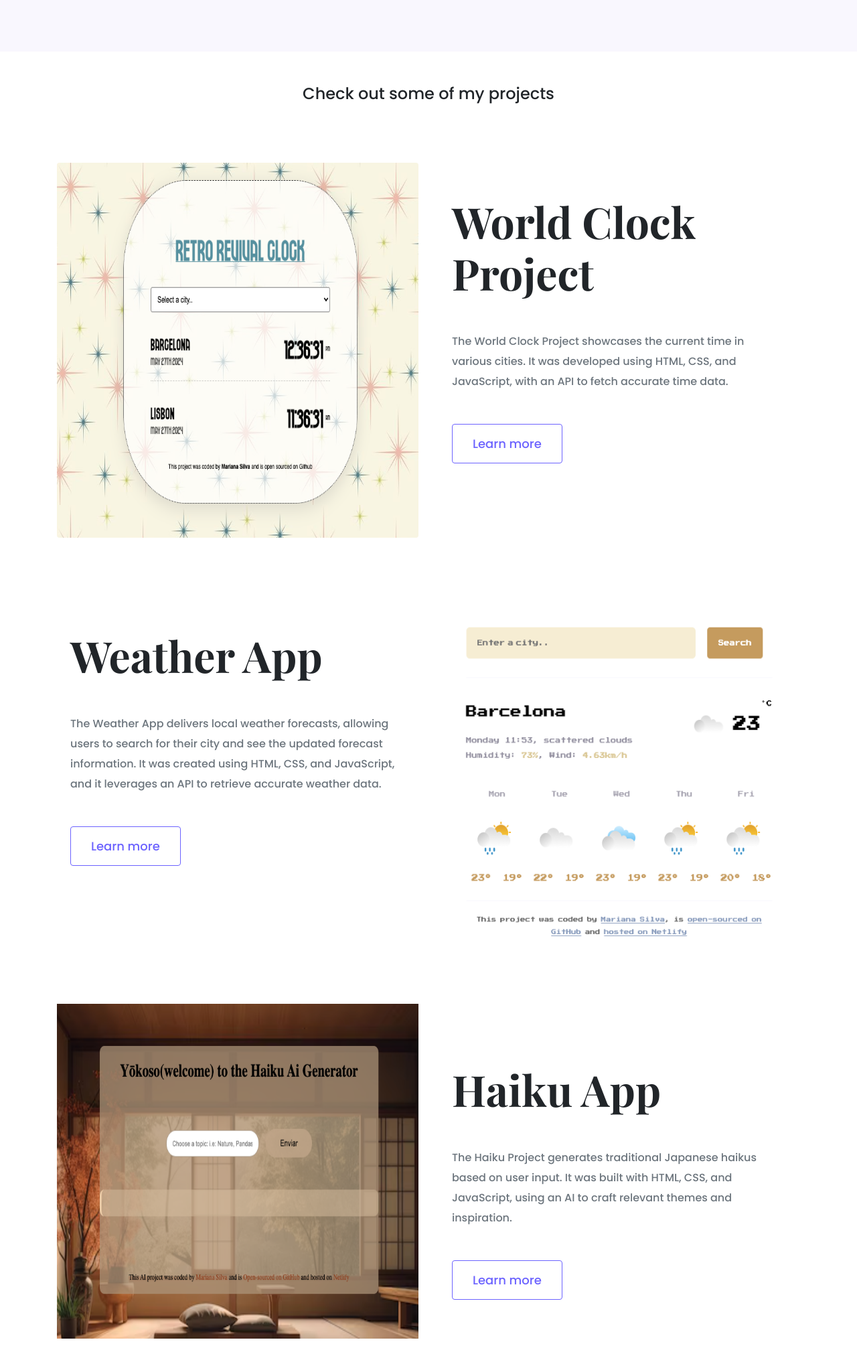
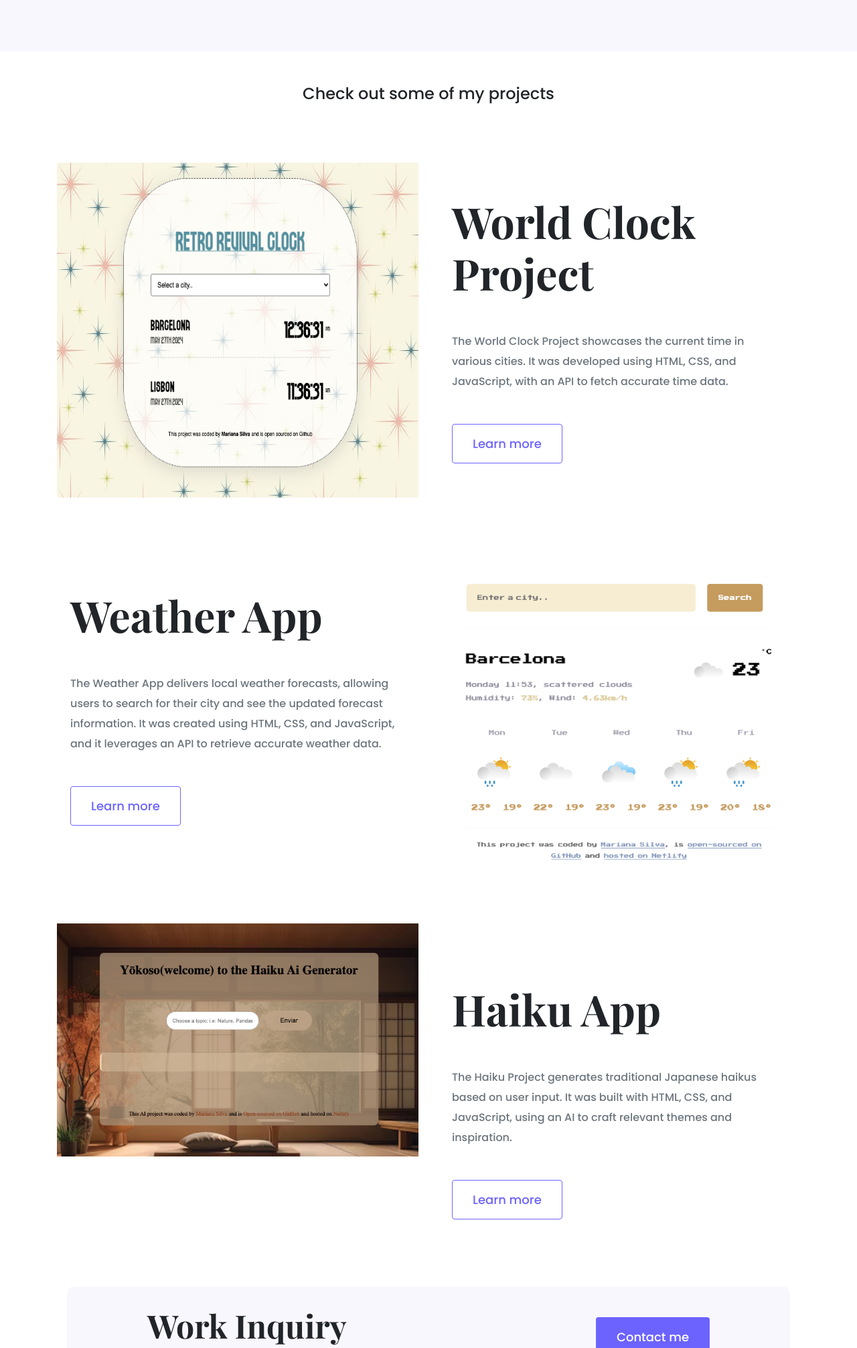
Before and after one commit to MarianaMotaSilva/Portfolio_Shecodes_MS, a plain HTML site: page index.html in a window 1280 px wide. Shown: the part 538-2551 px from the top of the page at 67% size. Drawn offline with nearby package versions, Linux system fonts and the light colour scheme.

Commit message:
Changes in css

```diff
--- a/styles/portfolio.css
+++ b/styles/portfolio.css
@@ -76,7 +76,6 @@ a:hover {
   color: #857fff;
 }
 
-/*Contact Form*/
 input[type="text"],
 select,
 textarea {
@@ -113,7 +112,6 @@ input[type="submit"]:hover {
   background-color: var(--secondary-colour);
   padding: 20px;
 }
-/*End of Contact Form*/
 
 .hero {
   background-color: var(--secondary-colour);
@@ -168,12 +166,12 @@ input[type="submit"]:hover {
 
 .index-image {
   width: 560px;
-  height: 560px;
+  height: 500px;
   margin-top: 40px;
   border-radius: 4px;
 }
 
-.dictionary-index-image {
+.haiku-index-image {
   height: 500px;
   width: 560px;
 }
```
Also changed, not shown: contact.html (+1 -1 lines), work.html (+2 -2 lines).
